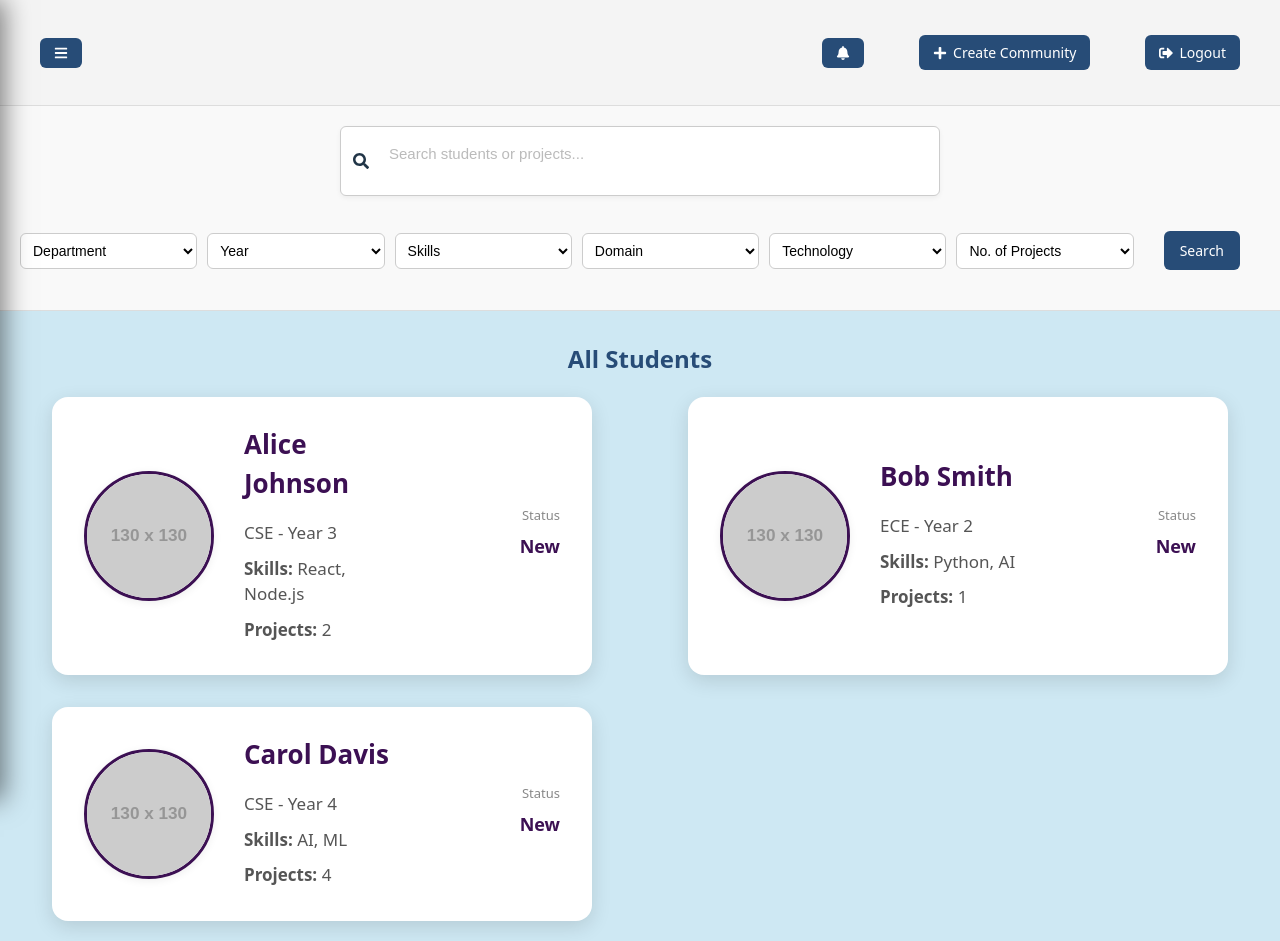
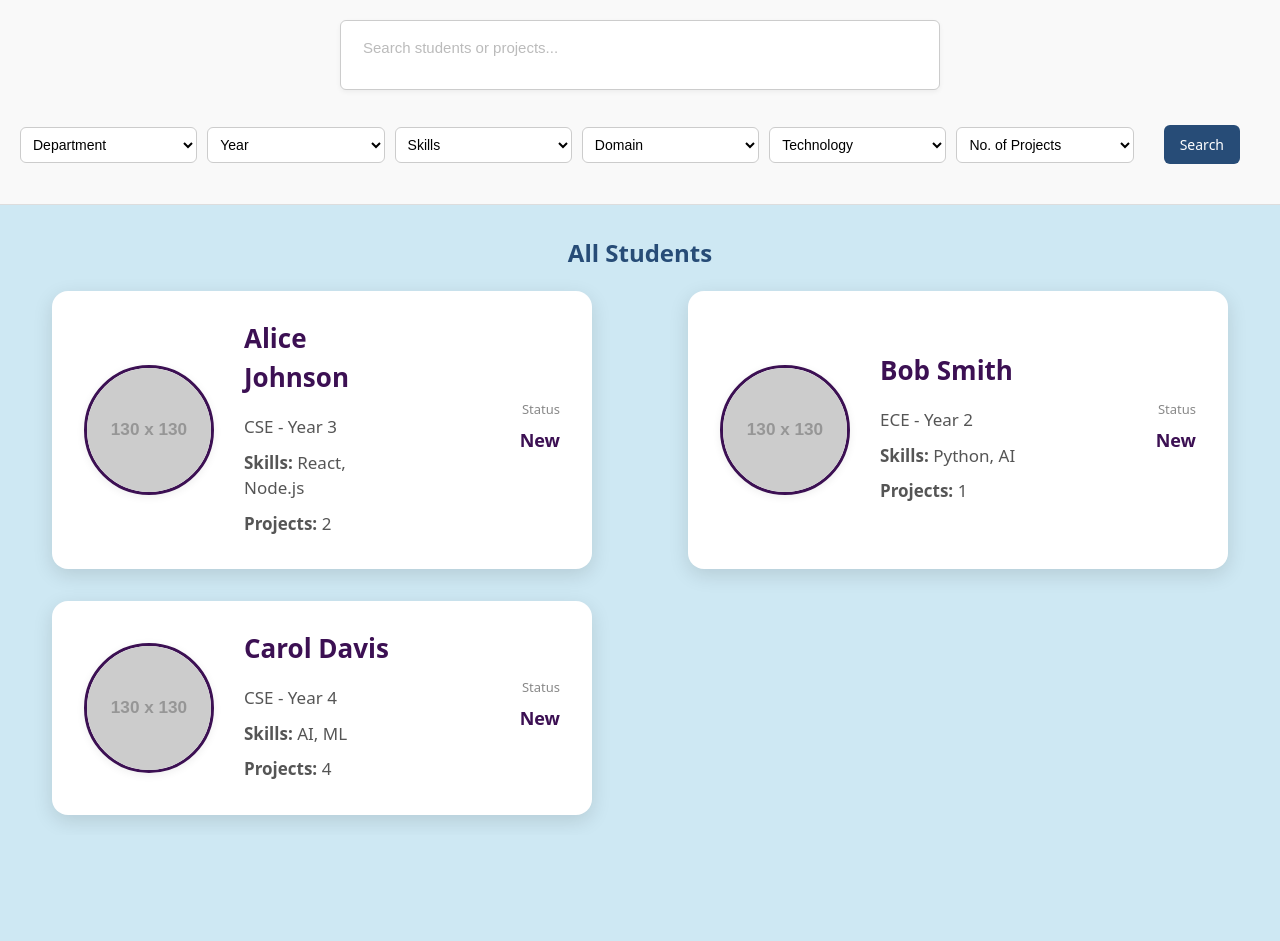
Before and after one commit to Kavinayaboopathi/Collabsphere, a React (Vite) app in the folder frontend/front/: page /homepage in a window 1280 px wide. After the commit the page ends 835 px from the top, so only its background shows below. Built offline with nearby package versions, Linux system fonts and the light colour scheme.

Commit message:
Update homepage.jsx

```diff
--- a/frontend/front/src/pages/homepage.jsx
+++ b/frontend/front/src/pages/homepage.jsx
@@ -1,10 +1,7 @@
 import { useState } from "react";
-import { FaBell, FaPlus, FaBars, FaSignOutAlt, FaSearch } from "react-icons/fa";
-import Dashboard from "../components/Dashboard";
 import "../styles/homepage.css";
 
 export default function HomePage() {
-  const [sidebarOpen, setSidebarOpen] = useState(false);
   const [search, setSearch] = useState("");
   const [filters, setFilters] = useState({
     department: "",
@@ -21,8 +18,6 @@ export default function HomePage() {
   ]);
   const [filteredStudents, setFilteredStudents] = useState([]);
   const [selected, setSelected] = useState([]);
-
-  const toggleSidebar = () => setSidebarOpen(!sidebarOpen);
 
   const toggleSelect = (id) => {
     setSelected((prev) =>
@@ -54,31 +49,11 @@ export default function HomePage() {
 
   return (
     <div className="homepage">
-      {/* Sidebar */}
-      <Dashboard isOpen={sidebarOpen} onClose={() => setSidebarOpen(false)} />
-
       {/* Main Content Area */}
-      <div className={`homepage-main${sidebarOpen ? " sidebar-open" : ""}`}>
-        {/* Top Row */}
-        <div className="top-controls">
-          <button className="dashboard-icon" onClick={toggleSidebar}>
-            <FaBars />
-          </button>
-          <button className="icon-btn">
-            <FaBell />
-          </button>
-          <button className="create-btn">
-            <FaPlus /> Create Community
-          </button>
-          <button className="logout-btn">
-            <FaSignOutAlt /> Logout
-          </button>
-        </div>
-
+      <div className="homepage-main">
         {/* Search and Filters */}
         <div className="search-section">
           <div className="search-box">
-            <FaSearch />
             <input
               type="text"
               placeholder="Search students or projects..."
```
